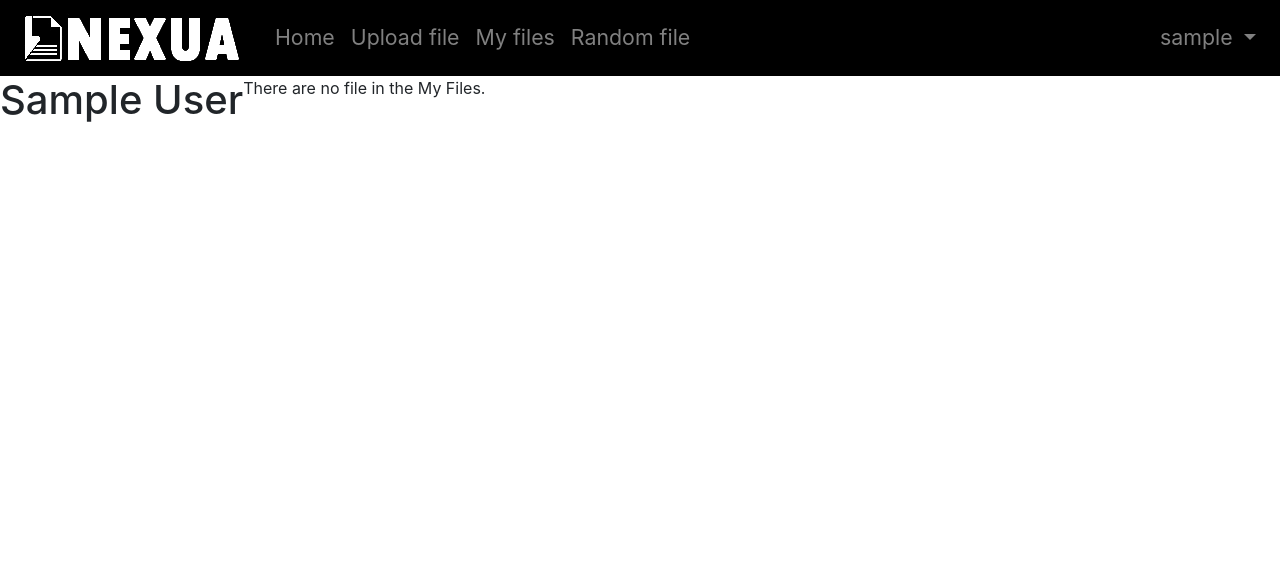
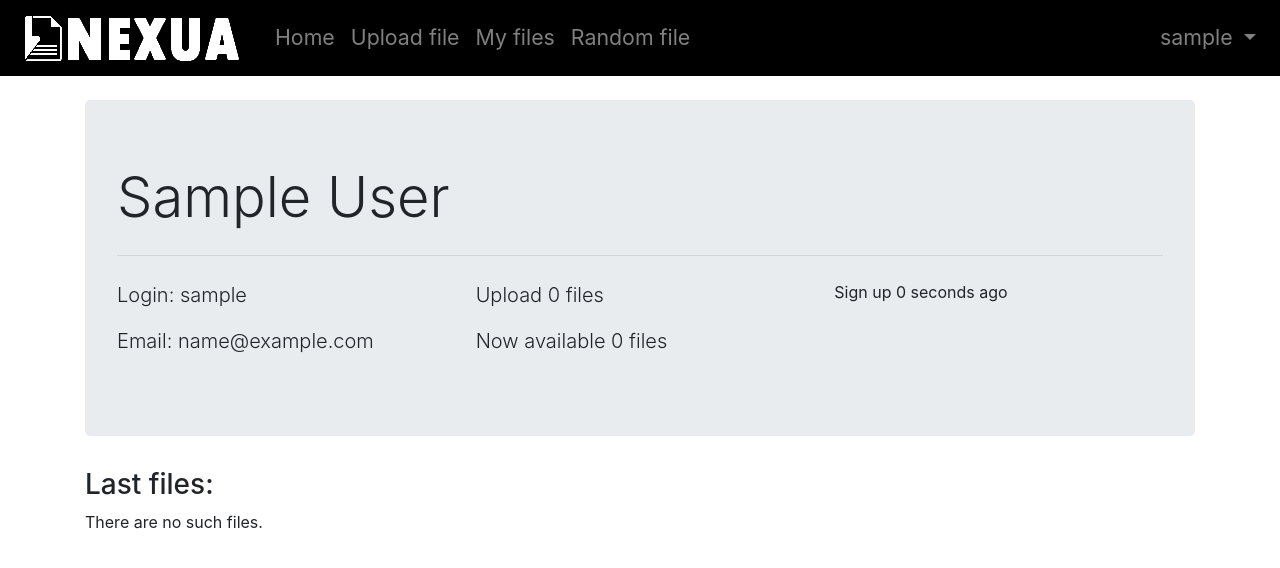
Before and after one commit to FedorYatsenko/nexua, a Django app: page /Site/profile in a window 1280 px wide. Shown: the top 568 px of the page. Run offline with Django 3.2, Linux system fonts and the light colour scheme; the visitor is signed in with stand-in values (Sample User, id 1); data that the repository does not hold is empty; some libraries are stand-ins or nearby versions.

Commit message:
New bootstrap 4 design for profile.html

```diff
--- a/Site/templates/userpage/profile.html
+++ b/Site/templates/userpage/profile.html
@@ -1,23 +1,42 @@
 {% extends "base.html" %}
 
 {% block content %}
-<div>
-    <h1> {{ request.user.get_full_name }} </h1>
-</div>
+<div class="container">
+    <br>
 
-<div>
-    {% if files_count > 0 %}
-    <p> You upload {{files_count}} files </p>
-    <h3> Last files: </h3>
-    <ul>
-      {% for file in last_files %}
-      <li>
-        {{file}}
-      </li>
-      {% endfor %}
-    </ul>
-    {% else %}
-    <p> There are no file in the My Files. </p>
-    {% endif %}
+    <div class="jumbotron">
+        <h1 class="display-4">{{ user.get_full_name }}</h1>
+
+        <hr class="my-4">
+
+        <div class="row">
+            <div class="col-sm-6 col-lg-4">
+                <p class="lead">Login: {{ user.get_username }}</p>
+                <p class="lead">Email: {{ user.email }}</p>
+            </div>
+
+            <div class="col-12 d-block d-sm-none">
+                <hr class="my-4">
+            </div>
+
+            <div class="col-sm-6 col-lg-4">
+                <p class="lead"> Upload {{files_count}} files </p>
+                <p class="lead"> Now available {{available_files_count}} files </p>
+            </div>
+
+            <div class="col-12 d-block d-lg-none">
+                <hr class="my-4">
+            </div>
+
+            <div class="col-lg-4">
+                <p> Sign up {{ user.profile.get_join_time }} ago</p>
+            </div>
+        </div>
+    </div>
+
+    <div>
+        <h3> Last files: </h3>
+        {% include 'common/new_random_files.html' %}
+    </div>
 </div>
 {% endblock %}
```
